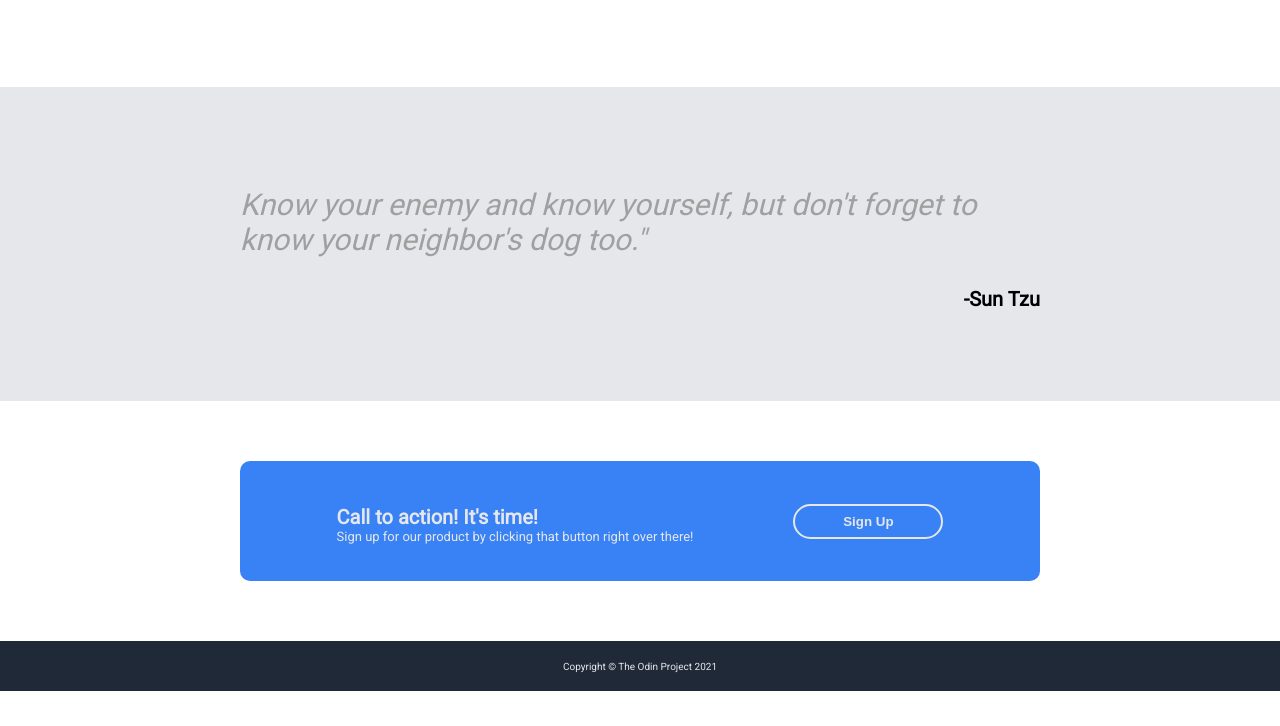
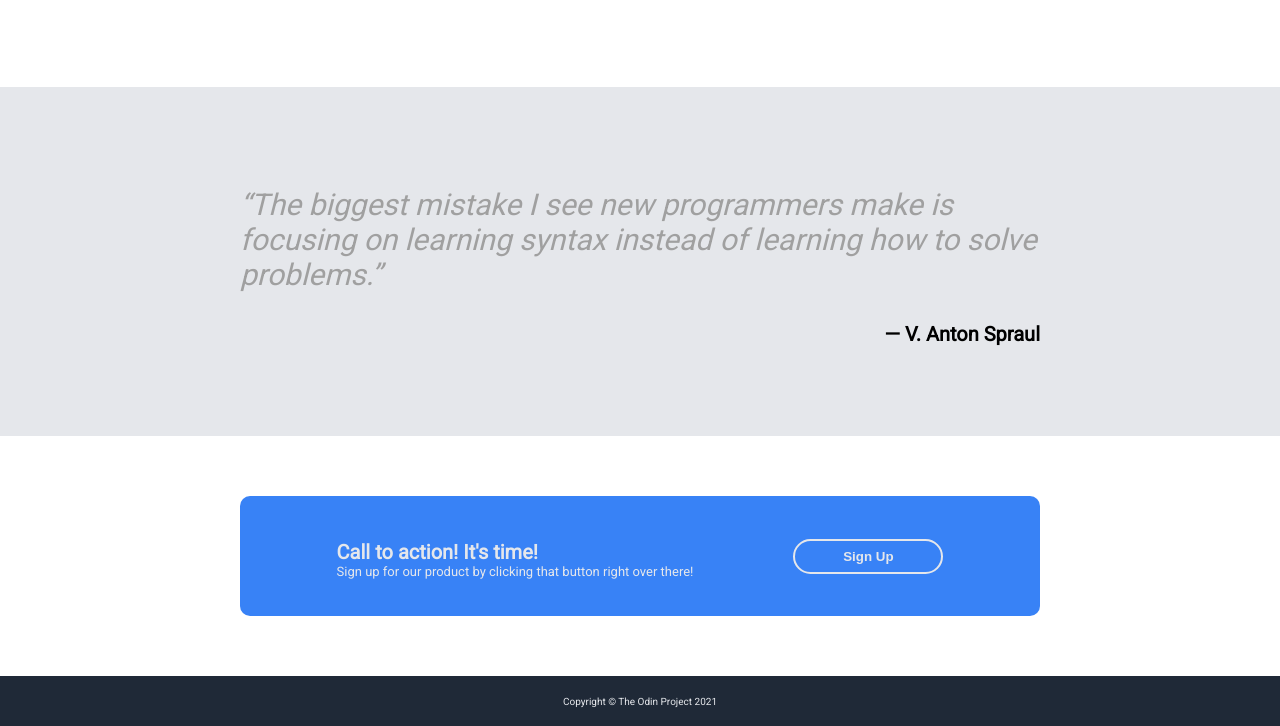
Before and after one commit to jsok59/landing-page-practice, a plain HTML site: page index.html in a window 1280 px wide. Shown: the part 761-1487 px from the top of the page. Before the commit the page ends 1452 px from the top, so only its background shows below. Drawn offline with Linux system fonts and the light colour scheme.

Commit message:
Change quote to Anton Spraul

```diff
--- a/index.html
+++ b/index.html
@@ -65,8 +65,8 @@
 
     <div class="container6">
         <div class = "container6-items">
-            <p class="quote">Know your enemy and know yourself, but don't forget to know your neighbor's dog too."</p>
-            <p class="author">-Sun Tzu</p>
+            <p class="quote">“The biggest mistake I see new programmers make is focusing on learning syntax instead of learning how to solve problems.”</p>
+            <p class="author">— V. Anton Spraul</p>
         </div>
 
     </div>
```
Also changed, not shown: images/Standard-and-Scientific-Notation-Worksheet-with-Answers.webp (added), images/piecewise-precalc.png (added), 2 other files.
